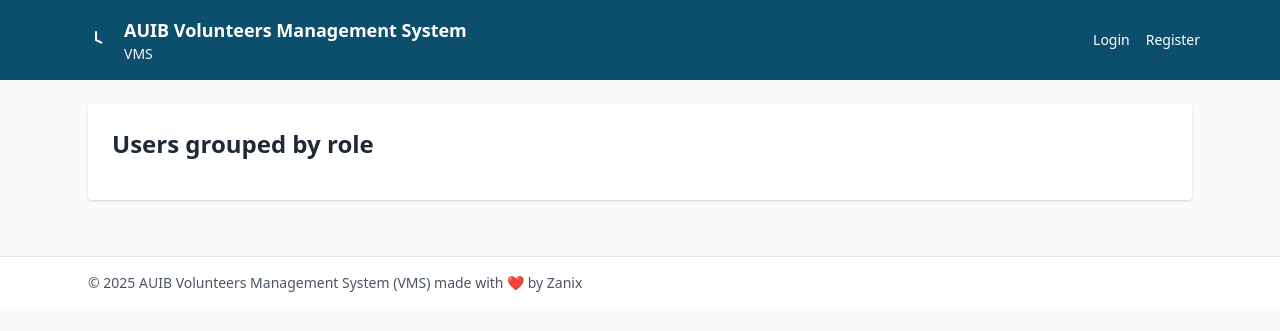
After one commit to zaniixx/AUIB-VMS, a Python web app: template templates/admin/users_by_role.html in a window 1280 px wide. The commit adds this page. Shown: the top 331 px of the page. Run offline with Jinja, Linux system fonts and the light colour scheme; the template is opened without the code that fills it, so the values that code supplies are empty.

Commit message:
feat(admin): add users-by-role view and link from admin dashboard

```diff
--- a/templates/admin/index.html
+++ b/templates/admin/index.html
@@ -17,7 +17,7 @@
     </div>
   </div>
   <div class="mt-6">
-    <a href="{{ url_for('admin.settings') }}" class="text-auib-accent">Mail settings</a> — <a href="{{ url_for('admin.email_logs') }}" class="text-auib-accent">Email logs</a> — <a href="{{ url_for('admin.users') }}" class="text-auib-accent">Users</a>
+    <a href="{{ url_for('admin.settings') }}" class="text-auib-accent">Mail settings</a> — <a href="{{ url_for('admin.email_logs') }}" class="text-auib-accent">Email logs</a> — <a href="{{ url_for('admin.users') }}" class="text-auib-accent">Users</a> — <a href="{{ url_for('admin.users_by_role') }}" class="text-auib-accent">Users by role</a>
   </div>
 </div>
 {% endblock %}
--- /dev/null
+++ b/templates/admin/users_by_role.html
@@ -0,0 +1,34 @@
+{% extends 'base.html' %}
+{% block body %}
+<div class="bg-white p-6 rounded shadow max-w-6xl mx-auto">
+  <h2 class="text-2xl font-semibold mb-4">Users grouped by role</h2>
+  {% for role, users in grouped.items() %}
+  <div class="mb-6">
+    <h3 class="text-xl font-semibold">{{ role | capitalize }} <span class="text-sm text-gray-500">({{ users|length }})</span></h3>
+    <table class="min-w-full bg-white mt-2">
+      <thead>
+        <tr>
+          <th class="px-4 py-2">Email</th>
+          <th class="px-4 py-2">Name</th>
+          <th class="px-4 py-2">Club</th>
+          <th class="px-4 py-2">Actions</th>
+        </tr>
+      </thead>
+      <tbody>
+        {% for u in users %}
+        <tr class="border-t">
+          <td class="px-4 py-2">{{ u.email }}</td>
+          <td class="px-4 py-2">{{ u.name or '-' }}</td>
+          <td class="px-4 py-2">{{ u.club_id or '-' }}</td>
+          <td class="px-4 py-2">
+            <a href="{{ url_for('admin.edit_user', user_id=u.id) }}" class="text-sm text-auib-accent">Edit</a>
+            <form method="post" action="{{ url_for('admin.delete_user', user_id=u.id) }}" class="inline-block ml-2" onsubmit="return confirm('Delete user {{ u.email }}?');"><button type="submit" class="text-sm text-red-600">Delete</button></form>
+          </td>
+        </tr>
+        {% endfor %}
+      </tbody>
+    </table>
+  </div>
+  {% endfor %}
+</div>
+{% endblock %}
```
Also changed, not shown: vms/admin.py (+14 -0 lines).
